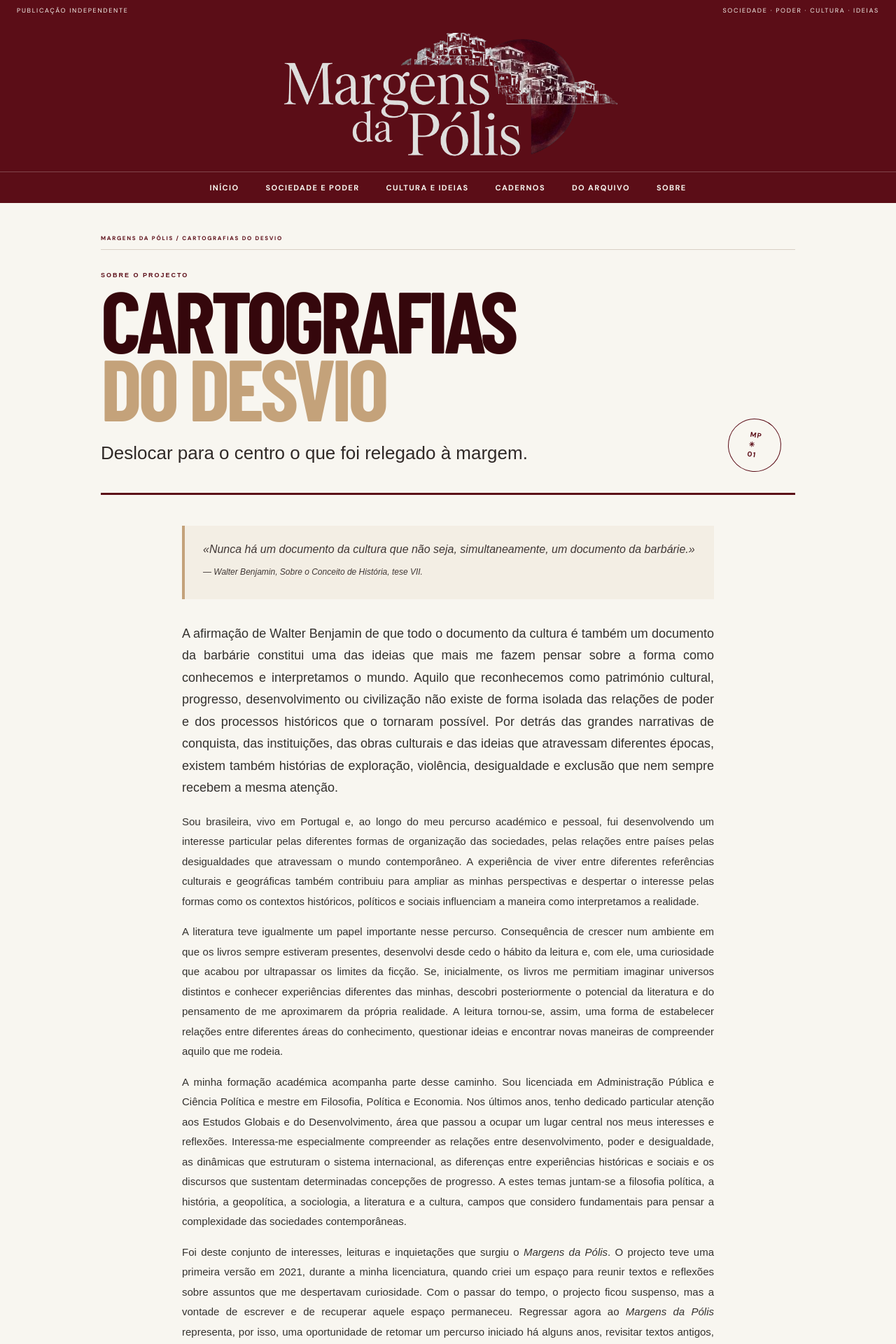
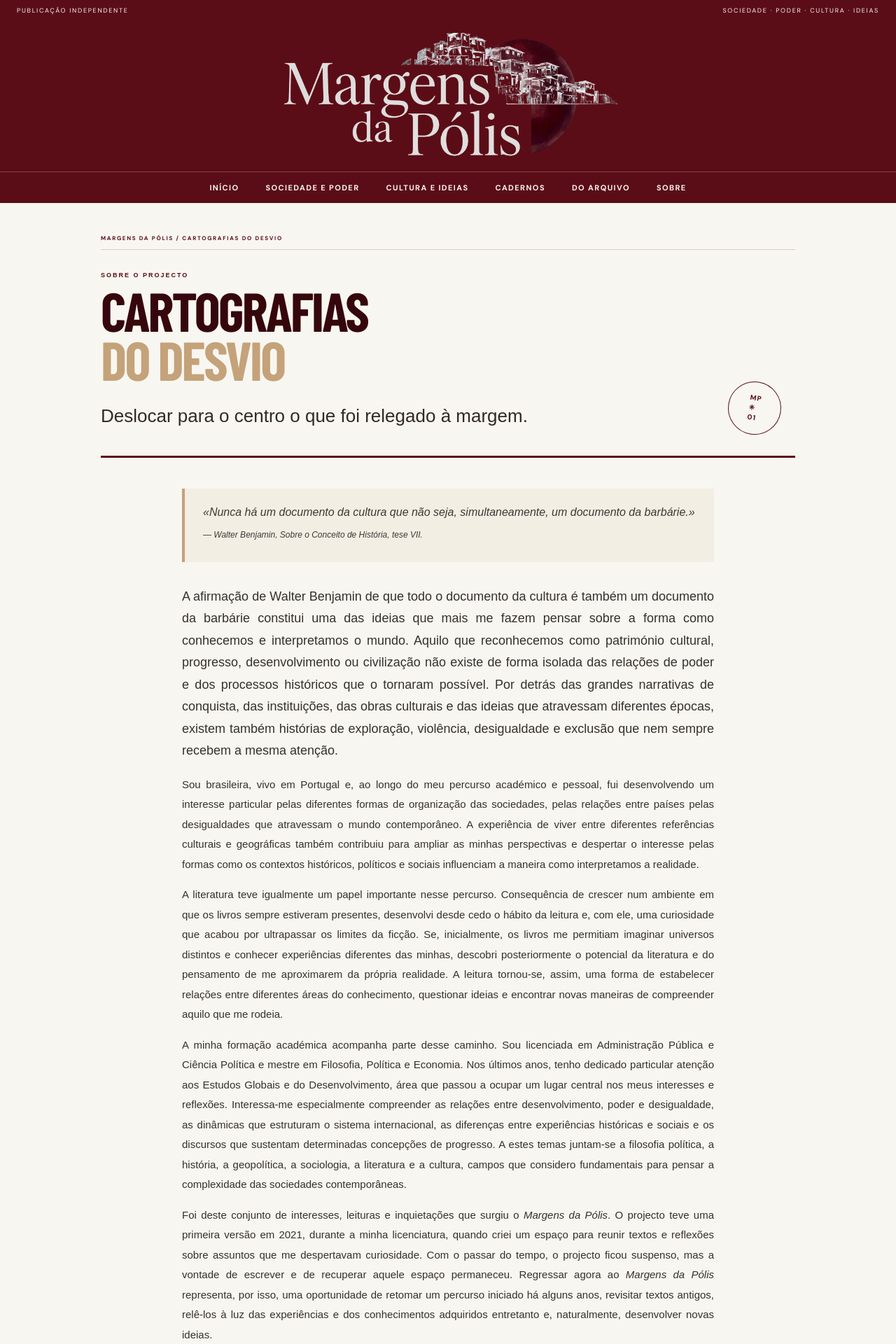
Before and after one commit to gmonteiropolli-design/Margens-da-Polis, a Jekyll site: the page built from sobre.md, in a window 1280 px wide. Shown: the top 1920 px of the page at 70% size. Built offline with Jekyll 4.4.1, drawn with Linux system fonts in a browser that asks for light colours; some web fonts are replaced.

Commit message:
Reduzir escala do título na página Sobre

```diff
--- a/assets/css/style.css
+++ b/assets/css/style.css
@@ -3014,3 +3014,14 @@ body.archive-site .archive-page{
  .archive-site .archive-list-thumb{width:68px;height:56px}
  .archive-site .archive-list-copy p{display:none}
 }
+
+
+/* SOBRE — título Cartografias do Desvio em escala mais contida */
+.about-masthead h1{
+  font-size:clamp(46px,6.4vw,78px);
+  line-height:.9;
+  letter-spacing:-.035em;
+}
+@media(max-width:600px){
+  .about-masthead h1{font-size:clamp(40px,10.5vw,56px)}
+}
```
